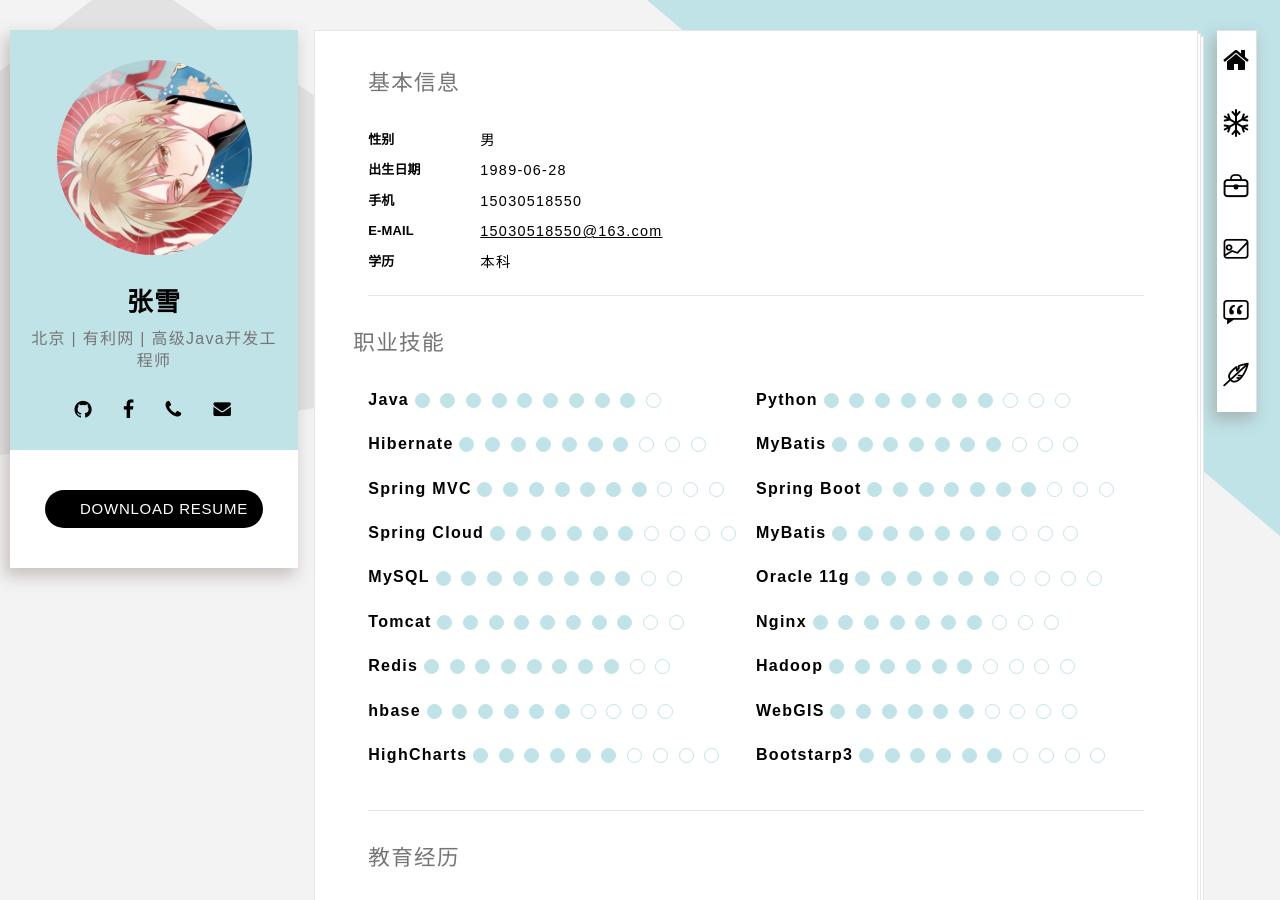
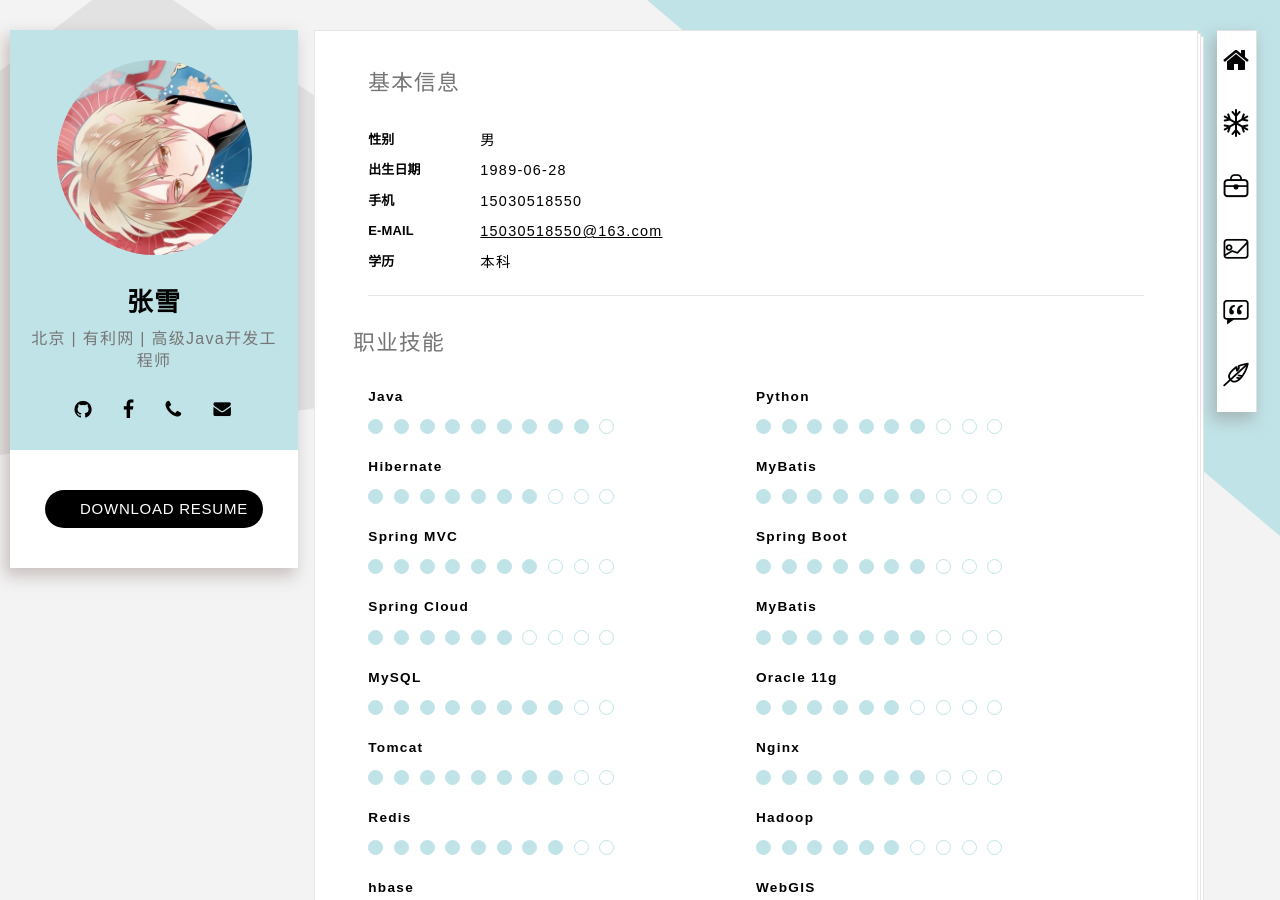
Before and after one commit to zhangxue1989/zhangxue1989.github.io, a Jekyll site: the page built from index.html, in a window 1280 px wide and 900 px high. Built offline with Jekyll 4.4.1, drawn with Linux system fonts in a browser that asks for light colours; some web fonts are replaced.

Commit message:
提交样式

```diff
--- a/_includes/resumer_02-profetional.html
+++ b/_includes/resumer_02-profetional.html
@@ -8,7 +8,7 @@
 				{% if site.skills %}
                     {% for skill in site.skills %}
                         <div class="progress-bullets crt-animate" style="float: left;width:50%;" role="progressbar" aria-valuenow="10" aria-valuemin="0" aria-valuemax="10">
-		                    <strong>{{ skill.name }}</strong>
+		                    <strong class="progress-title">{{ skill.name }}</strong>
 		                    <span class="progress-bar">
 		                    	{% for i in (1..10) %}
 		                    		{% if i <= skill.level %}
@@ -18,16 +18,6 @@
 		                        	{% endif %}
 		                        {% endfor %}
 		                    </span>
-                            <!--<strong class="progress-title">{{ skill.name }}</strong>
-		                    <span class="progress-bar">
-		                    	{% for i in (1..10) %}
-		                    		{% if i <= skill.level %}
-		                        		<span class="bullet fill"></span>
-		                        	{% else %}
-				                        <span class="bullet"></span>
-		                        	{% endif %}
-		                        {% endfor %}
-		                    </span>-->
 		                </div>
                     {% endfor %}
                 </ul>
```
